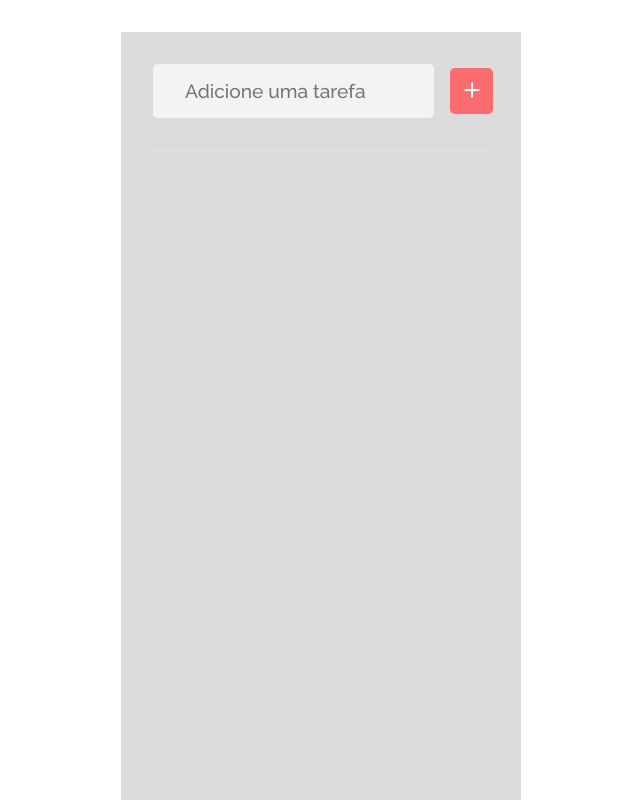
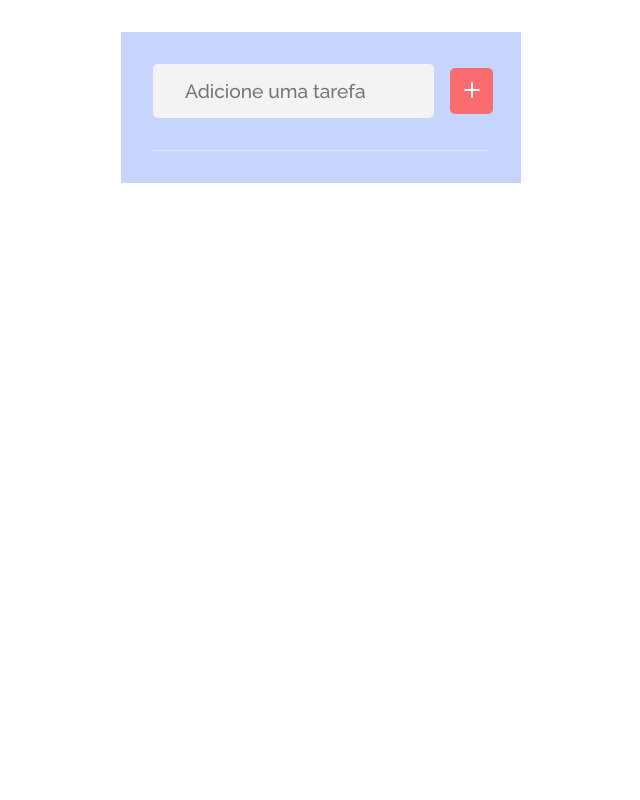
Before and after one commit to HudsonMenezes/todolist-react, a React (Create React App) app: page / in a window 1280 px wide. Shown: the whole page, without its empty margins (319-959 px from the left). Built offline with nearby package versions, Linux system fonts and the light colour scheme.

Commit message:
update styles

```diff
--- a/src/styles.css
+++ b/src/styles.css
@@ -2,16 +2,17 @@
   display: flex;
   justify-content: center;
   width: 100vw;
-  height: 100vh;
+  height: 80vh;
 }
 
 .todo{
   margin-top: 2rem;
+  margin-bottom: auto; /* para fazer com que a caixa desca conforme o conteudo */
   display: flex;
   flex-direction: column;
   padding: 2rem;
   width: 400px;
-  background-color: gainsboro;
+  background-color: rgb(198, 213, 255);
 }
 
 header{
@@ -58,6 +59,7 @@ header input{
   display: flex;
   align-items: center;
   justify-content: space-between;
+
 }
 
 .check-and-title{
```
